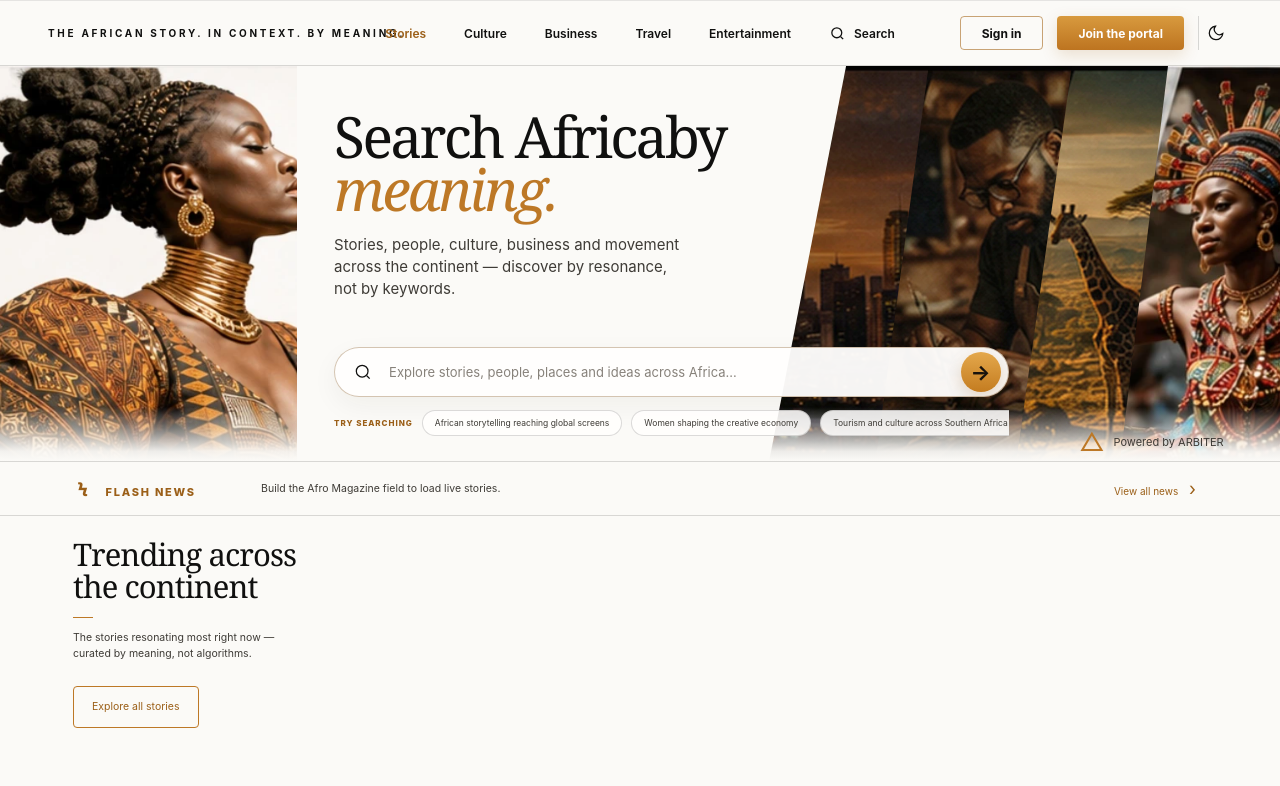
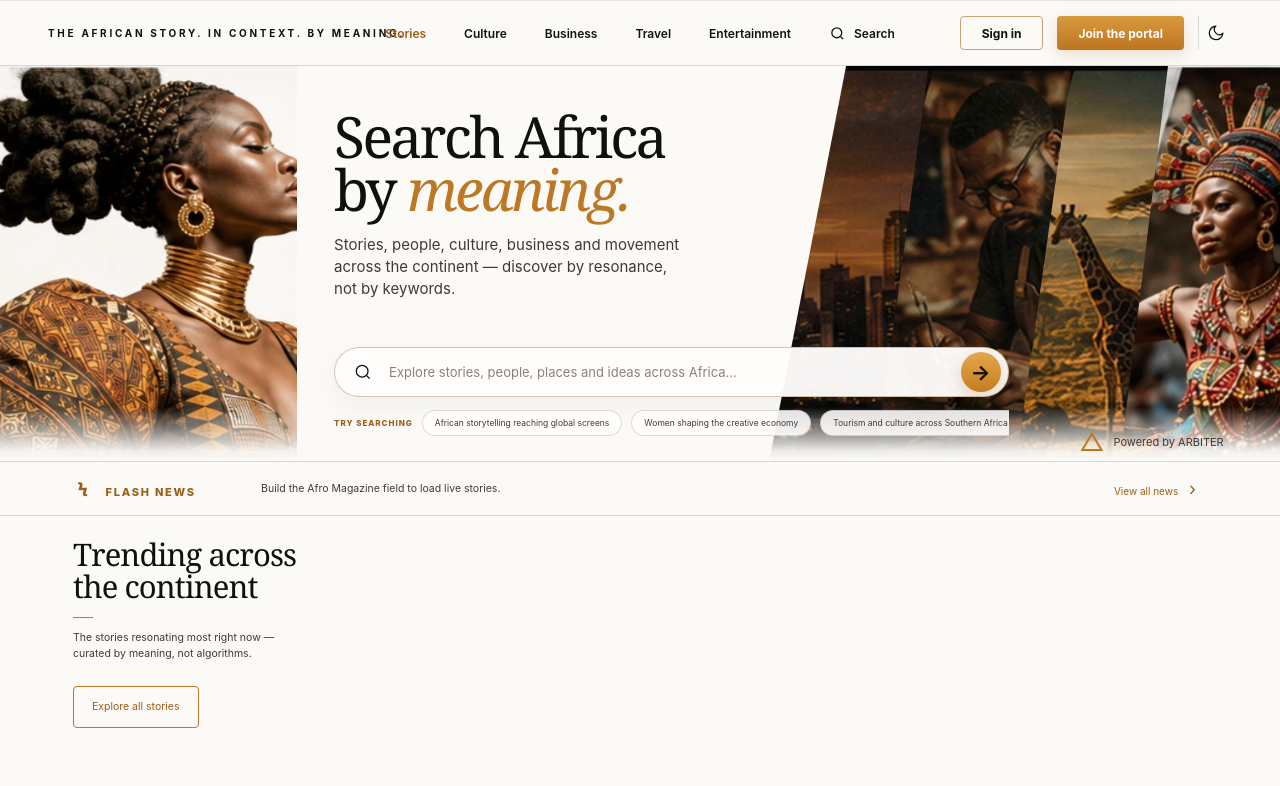
Before and after one commit to ziolndr/afro, a website: page public/index.html in a window 1280 px wide. Shown: the top 786 px of the page. Drawn offline with Linux system fonts and the light colour scheme.

Commit message:
Restore AFRO hero line break in home and results

```diff
--- a/public/index.html
+++ b/public/index.html
@@ -16,6 +16,10 @@
       document.querySelector('meta[name="theme-color"]').setAttribute('content', theme === 'dark' ? '#090908' : '#fbfaf7');
     })();
   </script>
+
+  <style id="afro-hero-title-fix">
+    #hero-title .hero-title-break { display: block !important; }
+  </style>
 </head>
 <body>
   <a class="skip-link" href="#main-content">Skip to content</a>
@@ -56,7 +60,7 @@
       <div class="hero-fade" aria-hidden="true"></div>
 
       <div class="hero-copy">
-        <h1 id="hero-title"><span class="hero-title-line">Search Africa</span><span class="hero-title-line">by <em>meaning.</em></span></h1>
+        <h1 id="hero-title">Search Africa<br class="hero-title-break">by <em>meaning.</em></h1>
         <p>Stories, people, culture, business and movement<br class="desktop-break"> across the continent — discover by resonance,<br class="desktop-break"> not by keywords.</p>
       </div>
 
```
